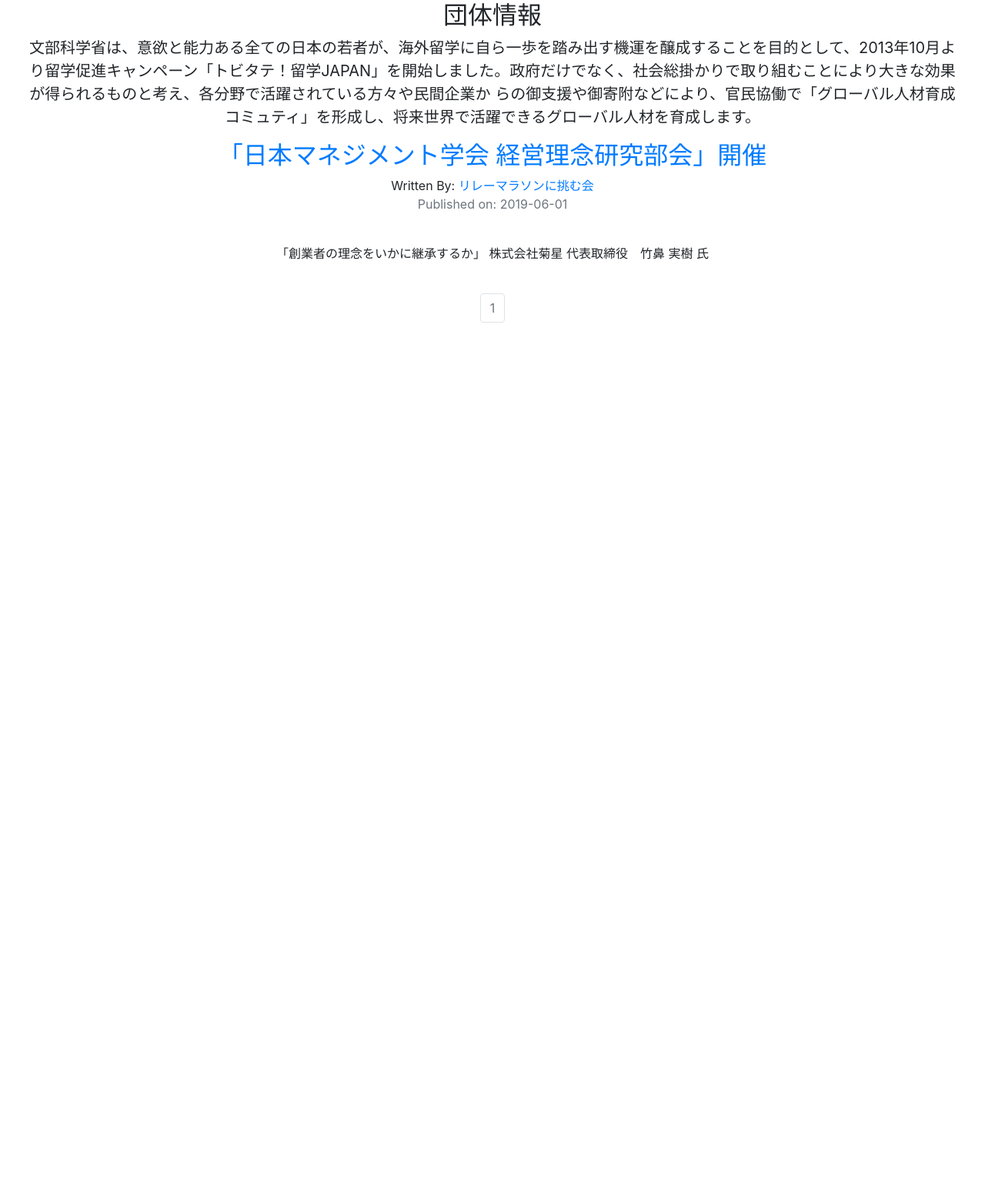
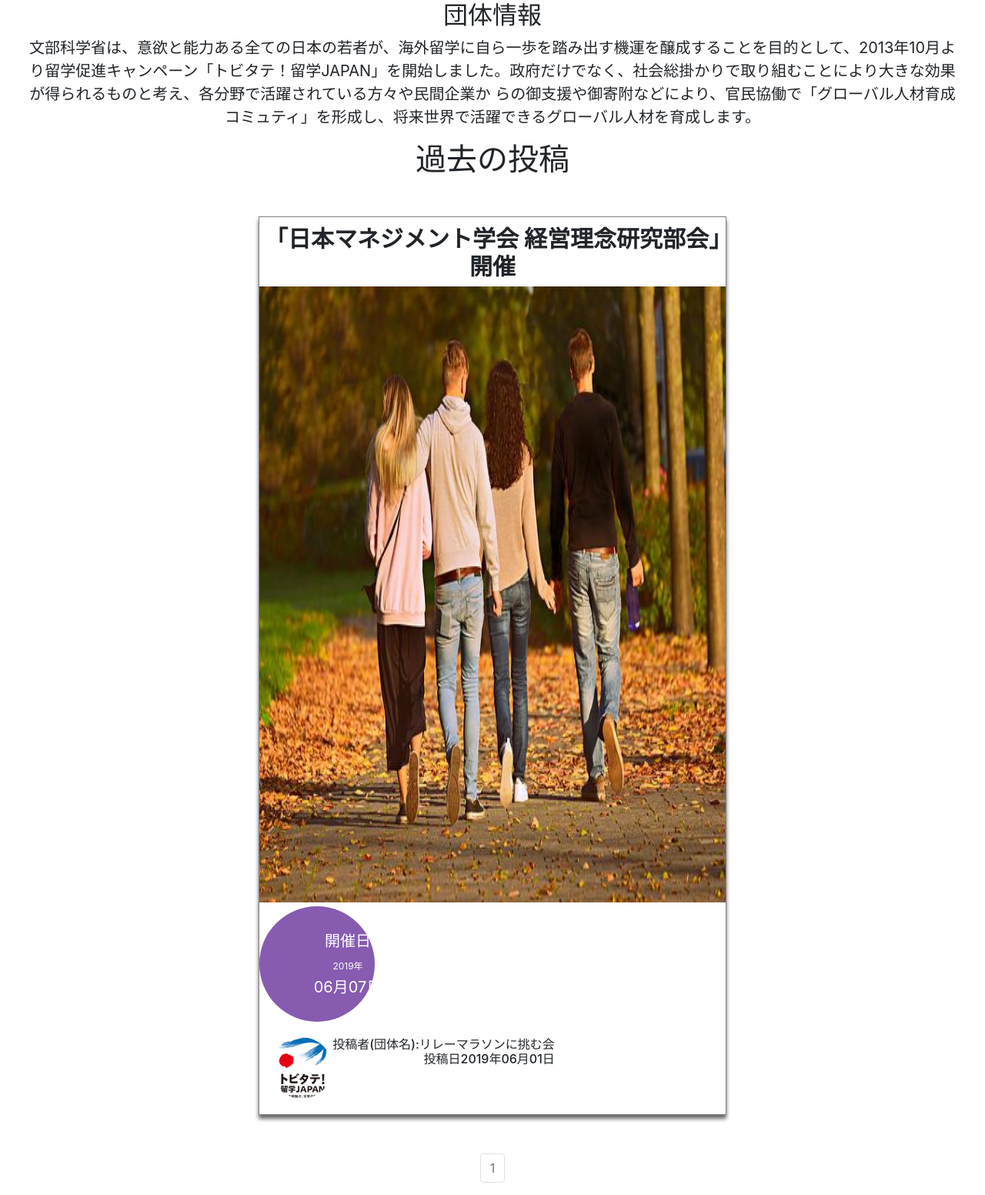
Before and after one commit to daikiyano/komaneko, a Flask app: a page that uses companyblog/templates/user_blog_posts.html in a window 1280 px wide. Shown: the part 563-2115 px from the top of the page at 77% size. Before the commit the page ends 982 px from the top, so only its background shows below. Run offline with Flask 2, Linux system fonts and the light colour scheme; a user stored in the database is signed in; data comes from the database, SQL or seed files in the repository; both versions use the stored data as it was after the commit; data that the repository does not hold is empty; some libraries are stand-ins or nearby versions.

Commit message:
no message

```diff
--- a/companyblog/templates/blog_post.html
+++ b/companyblog/templates/blog_post.html
@@ -7,7 +7,7 @@
 
   <div class="post_details">
     <h1><i class="fas fa-cat cat_like_details" ></i><b>{{post.title}}</b></h1>
-    <a href="https://twitter.com/share?ref_src=twsrc%5Etfw" class=" twitter-share-button" data-text="{{post.title}}" data-hashtags="駒澤大学" data-hashtags="KOMAeve" data-size="large"　data-show-count="false">Tweet</a><script async src="https://platform.twitter.com/widgets.js" charset="utf-8"></script>
+    <a href="https://twitter.com/share?ref_src=twsrc%5Etfw" class=" twitter-share-button" data-text="{{post.title}}" data-hashtags="駒澤大学" data-hashtags="KomaNeco" data-size="large"　data-show-count="false">Tweet</a><script async src="https://platform.twitter.com/widgets.js" charset="utf-8"></script>
     {% if post.author == current_user %}
     <div>
       <a class="btn btn-primary" href="{{url_for('blog_posts.update',blog_post_id=post.id)}}">Update</a>
--- a/companyblog/templates/index.html
+++ b/companyblog/templates/index.html
@@ -10,8 +10,7 @@
     </div>
     <a class='card_title' href="{{ url_for('blog_posts.blog_post',blog_post_id=post.id)}}">
     <img class="index_image" align='center' src="{{url_for('static',filename='event_pics/'+post.event_image)}}"></a>
-
-          <!-- <a href="{{url_for('users.user_posts',username=post.author.username)}}">投稿者(団体名): {{post.author.username}}</a> -->
+    <!-- <a href="{{url_for('users.user_posts',username=post.author.username)}}">投稿者(団体名): {{post.author.username}}</a> -->
     <div class="card_bottom_box">
       <div>
         {% if current_user.is_authenticated %}
@@ -36,9 +35,9 @@
       <h6 style="text-align:right;">投稿者(団体名):{{post.author.username}}<br>
         投稿日{{post.date.strftime('%Y年%m月%d日')}}</h6>
     </div>
-          <!-- <a class="btn btn-primary btn-lg view_btn" href="{{ url_for('blog_posts.blog_post',blog_post_id=post.id)}}">View More...</a> -->
     </div>
   {% endfor %}
+  <!-- <a class="btn btn-primary btn-lg view_btn" href="{{ url_for('blog_posts.blog_post',blog_post_id=post.id)}}">View More...</a> -->
 
   <nav aria-label='Page Navigation example'>
     <ul class="pagination justify-content-center">
--- a/companyblog/templates/user_blog_posts.html
+++ b/companyblog/templates/user_blog_posts.html
@@ -32,19 +32,48 @@
     </div>
 
   <div class="">
+  <h1>過去の投稿</h1>
+  {% for post in blog_posts.items %}
+  <div class="post_box">
+    <div class="post_top">
+      <h1 class="index_title"><b>{{post.title}}</b></h1>
+    </div>
+    <a class='card_title' href="{{ url_for('blog_posts.blog_post',blog_post_id=post.id)}}">
+    <img class="index_image" align='center' src="{{url_for('static',filename='event_pics/'+post.event_image)}}"></a>
+    <!-- <a href="{{url_for('users.user_posts',username=post.author.username)}}">投稿者(団体名): {{post.author.username}}</a> -->
+    <div class="card_bottom_box">
+      <!-- <div>
+        {% if current_user.is_authenticated %}
+        {% if current_user.has_liked_post(post) %}
+          <div class="button condition{{post.id}} fas fa-cat cat_like"  condition="unlike" post_id="{{post.id}}"></div>
+        {% else %}
+          <div  class="button condition{{post.id}} fas fa-cat cat_unlike" condition="like" post_id="{{post.id}}"></div>
+        {% endif %}
+      {% else %}
+          <div><a class="fas fa-cat cat_login" href="{{url_for('users.login')}}"></a></div>
+      {% endif %}
+      <span class="count{{post.id}} like_count">{{ post.likes.count()}}</span>
+      </div> -->
+      <div class="event_date_box">
+        <p class="event_date">開催日<br>
+        <span style="font-size:12px;">{{post.event_date.strftime('%Y年')}}</span><br>
+        {{post.event_date.strftime('%m月%d日')}}</p>
+      </div>
+    </div>
+    <div class="post_user_box">
+      <img align='center' class="user_image" src="{{url_for('static',filename='profile_pics/'+post.author.profile_image)}}">
+      <h6 style="text-align:right;">投稿者(団体名):{{post.author.username}}<br>
+        投稿日{{post.date.strftime('%Y年%m月%d日')}}</h6>
+    </div>
+    </div>
+  {% endfor %}
+
+</div>
 
 
 
 
-{% for post in blog_posts.items %}
-  <h2><a href="{{url_for('blog_posts.blog_post',blog_post_id=post.id)}}">{{post.title}}</a></h2>
-  Written By: <a href="{{url_for('users.user_posts',username=post.author.username)}}">{{post.author.username}}</a>
-  <p class='text-muted'>Published on: {{post.date.strftime('%Y-%m-%d')}}</p>
-  <br>
-  <p>{{post.text}}</p>
-  <br>
-  {% endfor %}
-</div>
+
 
 <nav aria-label='Page Navigation example'>
   <ul class="pagination justify-content-center">
```
Also changed, not shown: companyblog/data.sqlite.
